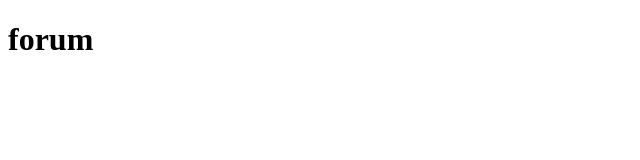
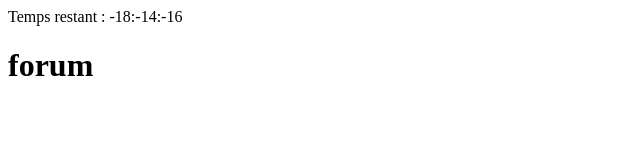
Before and after one commit to AntoninGraf/IRIS_AI, a plain HTML site: page forum.html in a window 1280 px wide. Shown: the whole page, without its empty margins (0-640 px from the left). Drawn offline with Linux system fonts and the light colour scheme.

Commit message:
try timer 1

```diff
--- a/forum.html
+++ b/forum.html
@@ -6,6 +6,31 @@
     <title>Hello World</title>
 </head>
 <body>
+    <div id="countdown"></div>
+    <script>
+        // Date limite
+        var newEndTime = localStorage.getItem('endTime')
+
+        function updateCountdown() {
+            // Temps restant en millisecondes
+            var timeLeft = newEndTime - new Date().getTime();
+
+            // Calcul du temps restant
+            var hours = Math.floor((timeLeft % (1000 * 60 * 60 * 24)) / (1000 * 60 * 60));
+            var minutes = Math.floor((timeLeft % (1000 * 60 * 60)) / (1000 * 60));
+            var seconds = Math.floor((timeLeft % (1000 * 60)) / 1000);
+
+            // Affichage du temps restant
+            var countdownElement = document.getElementById("countdown");
+            countdownElement.innerHTML = "Temps restant : " + hours + ":" + minutes + ":" + seconds;
+
+            // Mise à jour toutes les secondes
+            setTimeout(updateCountdown, 1000);
+        }
+
+        // Lancer la mise à jour initiale
+        updateCountdown();
+    </script>
     <h1>forum</h1>
 </body>
 </html>
```
Also changed, not shown: entrypoint.html (+8 -0 lines), index.html (+0 -7 lines).
